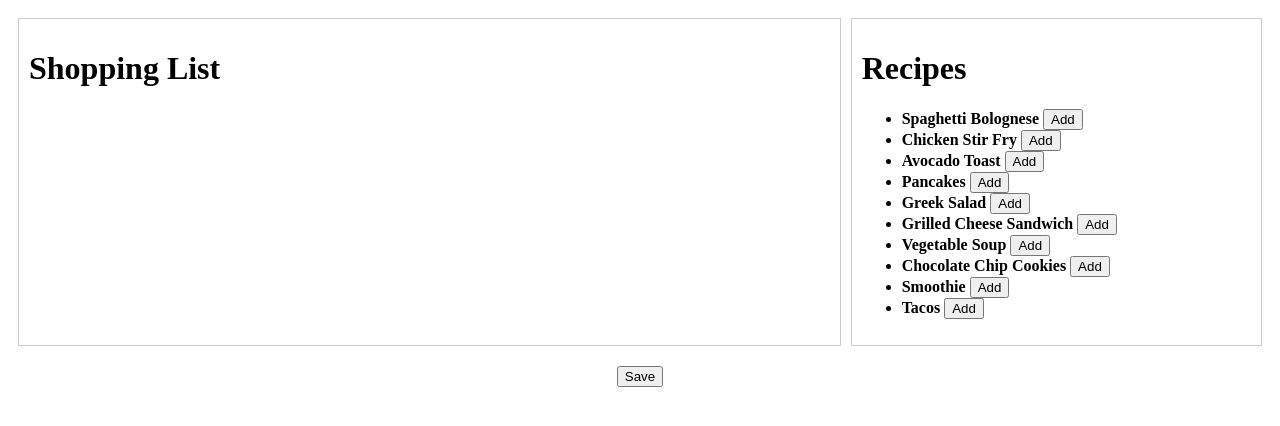
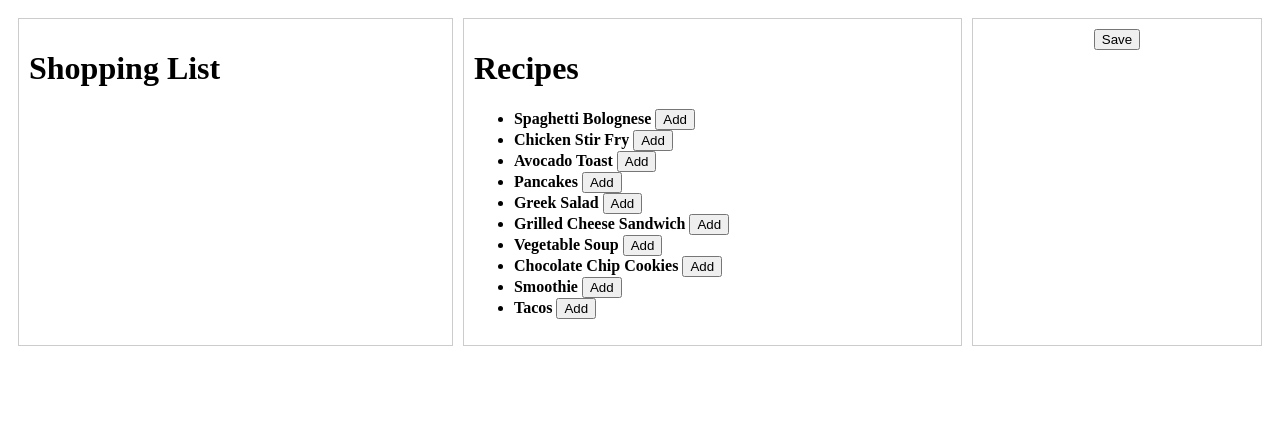
Before and after one commit to GaspardBo/MycelialSuite, a Flask app: page /shopping/ in a window 1280 px wide. Shown: the top 426 px of the page. Run offline with Flask 3, Linux system fonts and the light colour scheme; parts of the project's set-up code (start-up, migrations or seed data) failed here and were passed over; some libraries are stand-ins or nearby versions.

Commit message:
switched to grid areas

```diff
--- a/blueprints/shoppinglister/templates/shopping.html
+++ b/blueprints/shoppinglister/templates/shopping.html
@@ -8,30 +8,28 @@
 <style>
   .grid-container {
     display: grid;
-    grid-template-columns: 2fr 1fr;
-    grid-template-rows: auto 50px;
+    grid-template-areas: "shopping recipe menu"
+                         "shopping recipe menu";
     gap: 10px;
     padding: 10px;
   }
 
   .shopping-list {
-    grid-column: 1 / 2;
-    grid-row: 1 / 2;
+    grid-area: shopping;
     border: 1px solid #ccc;
     padding: 10px;
   }
 
   .recipe-list {
-    grid-column: 2 / 3;
-    grid-row: 1 / 2;
+    grid-area: recipe;
     border: 1px solid #ccc;
     padding: 10px;
   }
 
   .menu {
-    grid-column: 1 / 3;
-    grid-row: 2 / 3;
+    grid-area: menu;
     text-align: center;
+    border: 1px solid #ccc;
     padding: 10px;
   }
 </style>
```
